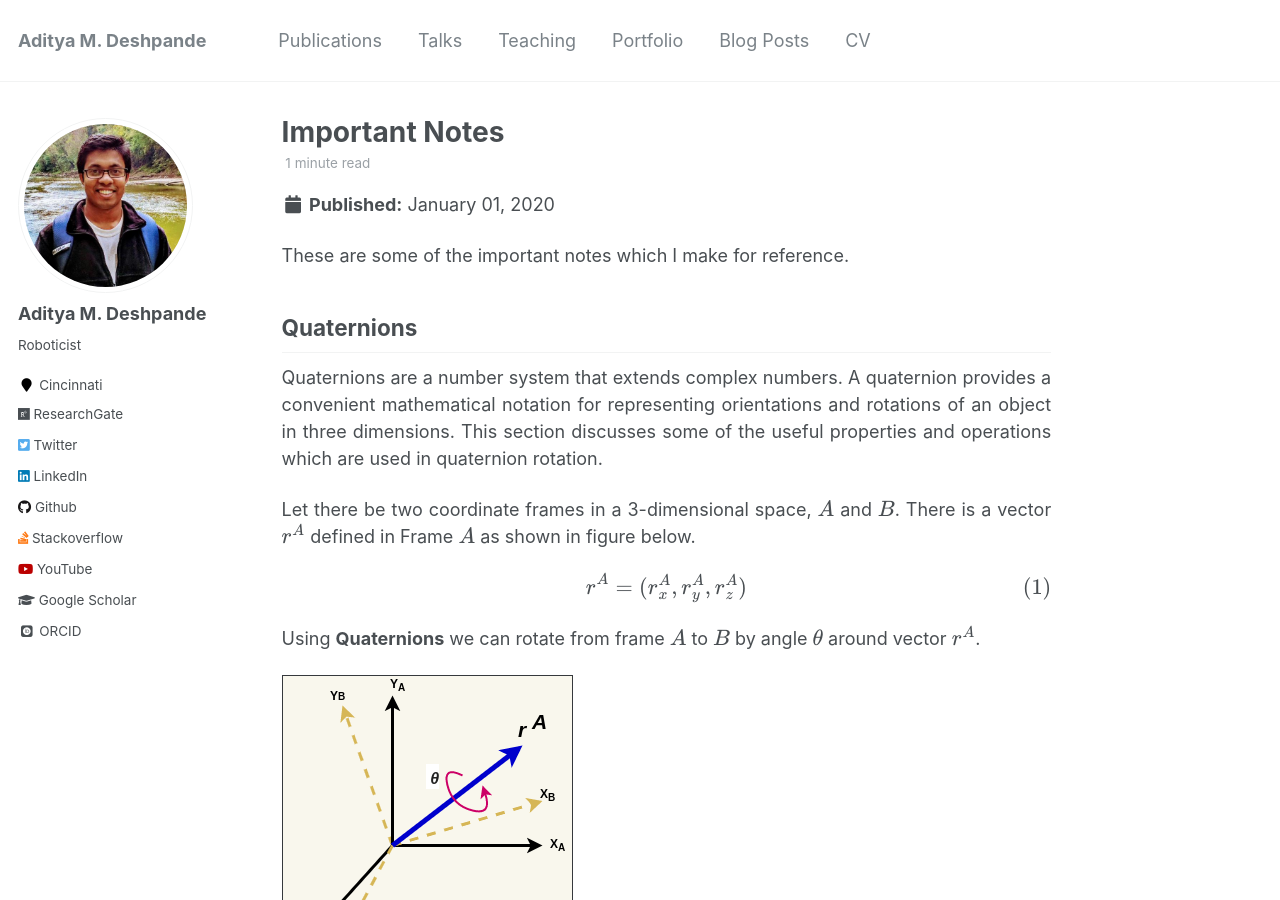
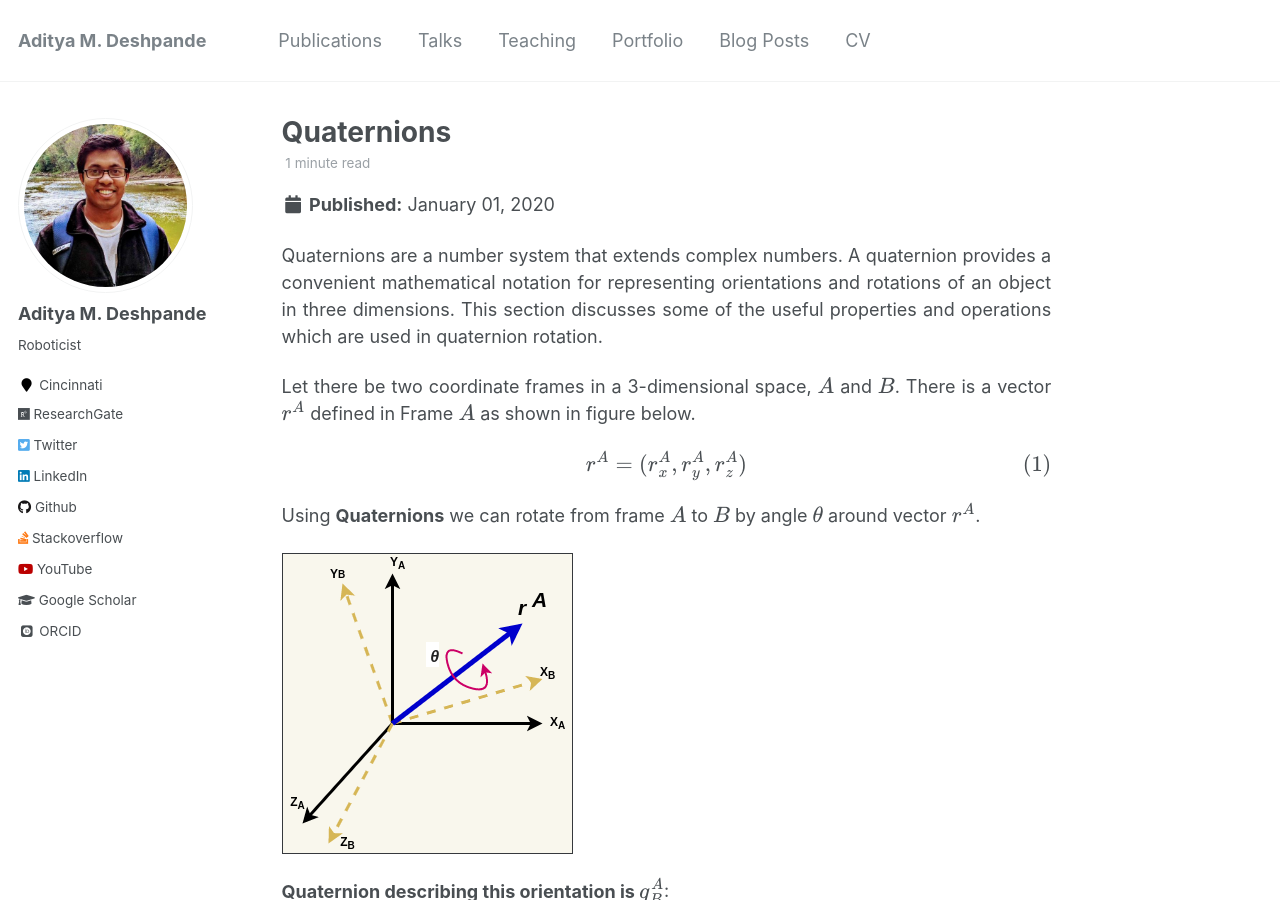
Before and after one commit to adipandas/adipandas.github.io, a Jekyll site: the page built from _posts/2020-01-01-quaternions.md, in a window 1280 px wide and 900 px high. Built offline with Jekyll 4.4.1, drawn with Linux system fonts in a browser that asks for light colours; some web fonts are replaced; formulas are drawn with MathJax 3; comment, search, counter and statistics services are not loaded; some of the changed text lies outside the part shown.

Commit message:
Update and rename 2020-01-01-important-notes.md to 2020-01-01-quaternions.md

```diff
--- a/_posts/2020-01-01-important-notes.md
+++ b/_posts/2020-01-01-quaternions.md
@@ -1,14 +1,11 @@
 ---
-title: 'Important Notes'
+title: 'Quaternions'
 date: 2020-01-01
-permalink: /posts/2020/01/important-notes/
+permalink: /posts/2020/01/quaternions/
 tags:
-  - Quaternions
+  - quaternion
+  - quaternion-product
 ---
-
-These are some of the important notes which I make for reference.
-
-## Quaternions
 
 Quaternions are a number system that extends complex numbers. A quaternion provides a convenient mathematical notation for representing orientations and rotations of an object in three dimensions. This section discusses some of the useful properties and operations which are used in quaternion rotation.
 
```
